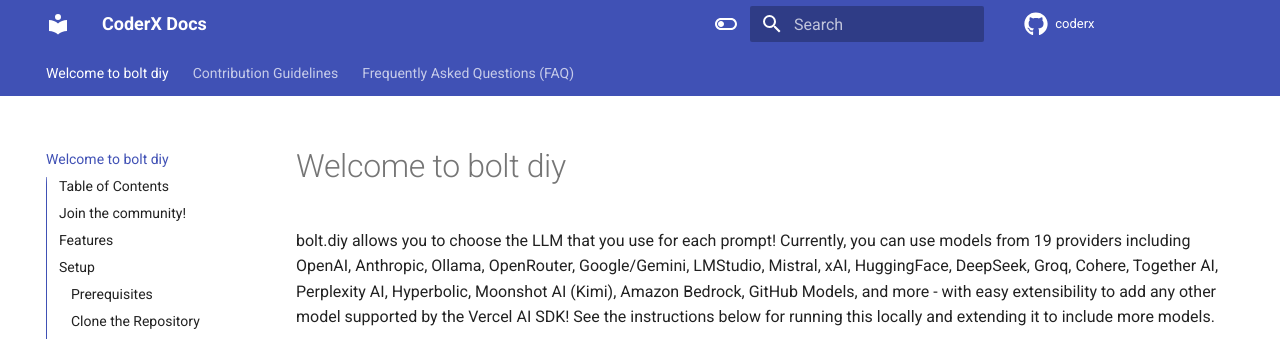
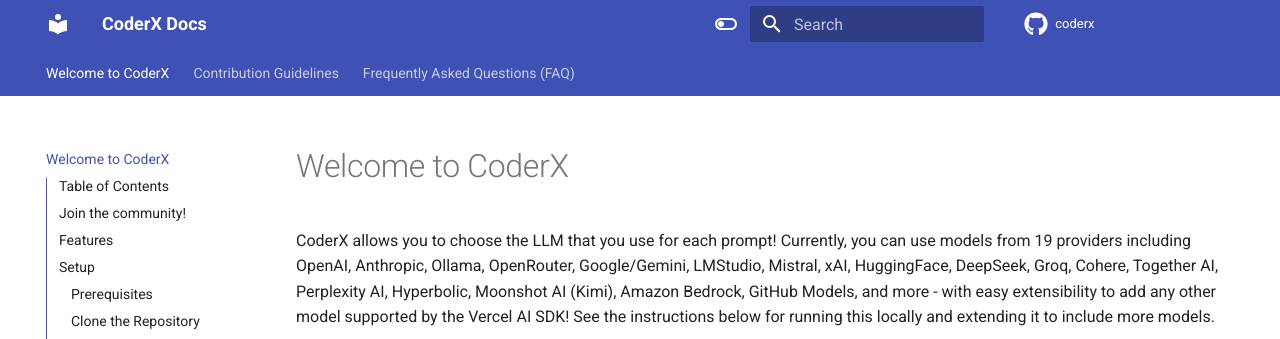
Before and after one commit to Suryanshu-Nabheet/CoderX, an MkDocs documentation site: the page built from docs/docs/index.md, in a window 1280 px wide and 900 px high. Shown: the top 339 px of the window. Built offline with MkDocs 1.6.1 and Material for MkDocs 9.7.7, drawn with Linux system fonts in a browser that asks for light colours; comment, search, counter and statistics services are not loaded; some of the changed text lies outside the part shown.

Commit message:
Force GitHub image refresh and fix remaining bolt.diy references
🖼️ Image Cache Fix:
- Added version parameter (?v=2) to social preview image URL
- Forces GitHub to refresh cached image and show new CoderX preview
- Ensures the new dark blue theme image displays properly

📚 Documentation Updates:
- Updated docs/docs/index.md title from 'bolt diy' to 'CoderX'
- Fixed git clone URLs to point to Suryanshu-Nabheet/CoderX
- Updated releases page URL to correct repository
- Fixed typos and improved readability

🔧 GitHub Display Fix:
- Resolves issue where old bolt.diy banner was still showing
- Forces refresh of all cached content
- Ensures consistent CoderX branding throughout

✅ Complete Rebranding:
- All references now point to CoderX repository
- Professional presentation with correct URLs
- GitHub will now display the new social preview image

````diff
--- a/docs/docs/index.md
+++ b/docs/docs/index.md
@@ -1,6 +1,6 @@
-# Welcome to bolt diy
+# Welcome to CoderX
 
-bolt.diy allows you to choose the LLM that you use for each prompt! Currently, you can use models from 19 providers including OpenAI, Anthropic, Ollama, OpenRouter, Google/Gemini, LMStudio, Mistral, xAI, HuggingFace, DeepSeek, Groq, Cohere, Together AI, Perplexity AI, Hyperbolic, Moonshot AI (Kimi), Amazon Bedrock, GitHub Models, and more - with easy extensibility to add any other model supported by the Vercel AI SDK! See the instructions below for running this locally and extending it to include more models.
+CoderX allows you to choose the LLM that you use for each prompt! Currently, you can use models from 19 providers including OpenAI, Anthropic, Ollama, OpenRouter, Google/Gemini, LMStudio, Mistral, xAI, HuggingFace, DeepSeek, Groq, Cohere, Together AI, Perplexity AI, Hyperbolic, Moonshot AI (Kimi), Amazon Bedrock, GitHub Models, and more - with easy extensibility to add any other model supported by the Vercel AI SDK! See the instructions below for running this locally and extending it to include more models.
 
 ## Table of Contents
 
@@ -77,13 +77,13 @@ If you're new to installing software from GitHub, don't worry! If you encounter
 
 ### Clone the Repository
 
-Alternatively, you can download the latest version of the project directly from the [Releases Page](https://github.com/stackblitz-labs/bolt.diy/releases/latest). Simply download the .zip file, extract it, and proceed with the setup instructions below. If you are comfertiable using git then run the command below.
+Alternatively, you can download the latest version of the project directly from the [Releases Page](https://github.com/Suryanshu-Nabheet/CoderX/releases/latest). Simply download the .zip file, extract it, and proceed with the setup instructions below. If you are comfortable using git then run the command below.
 
 Clone the repository using Git:
 
 ```bash
-git clone https://github.com/stackblitz-labs/bolt.diy
-cd bolt.diy
+git clone https://github.com/Suryanshu-Nabheet/CoderX
+cd CoderX
 ```
 
 ---
````
Also changed, not shown: README.md.
